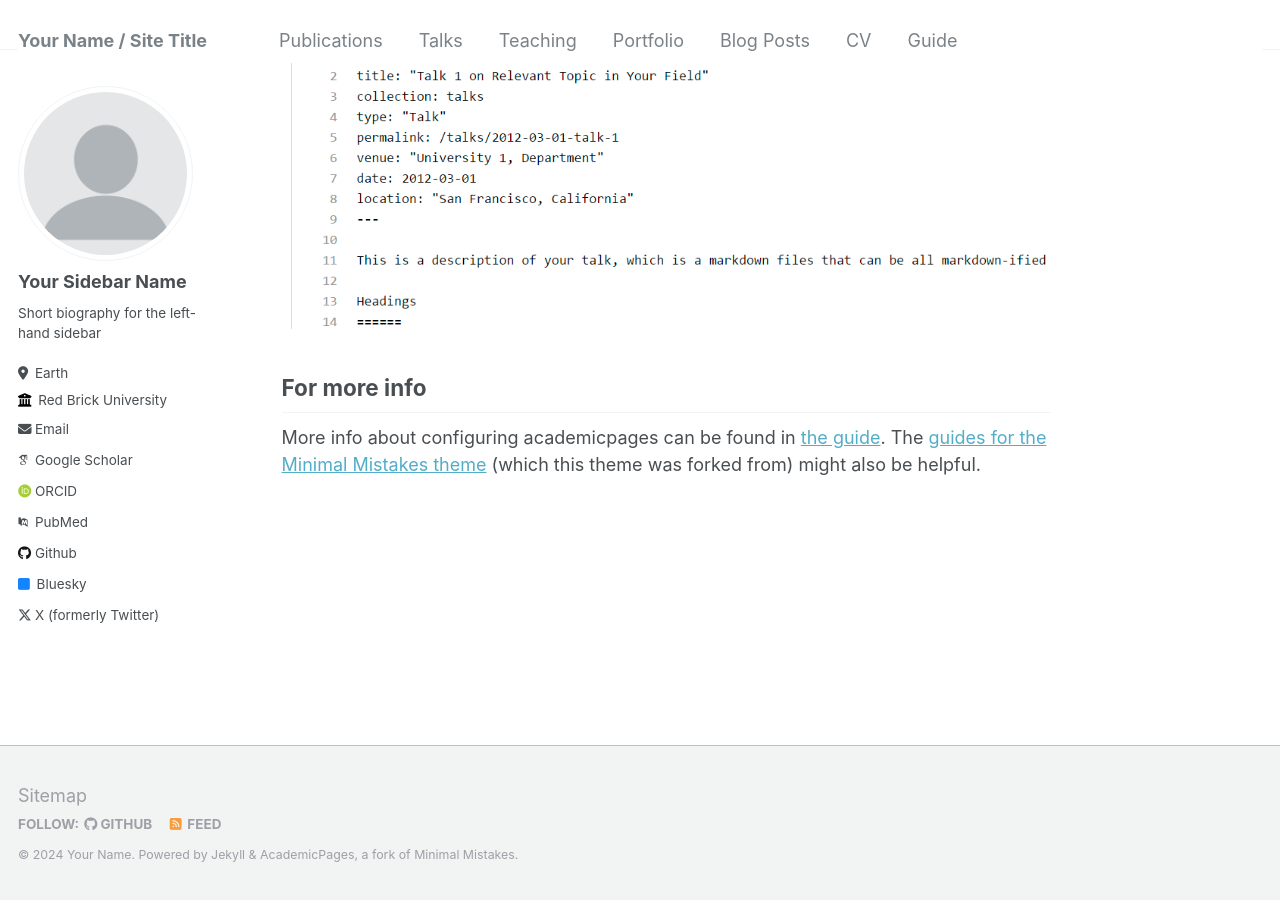
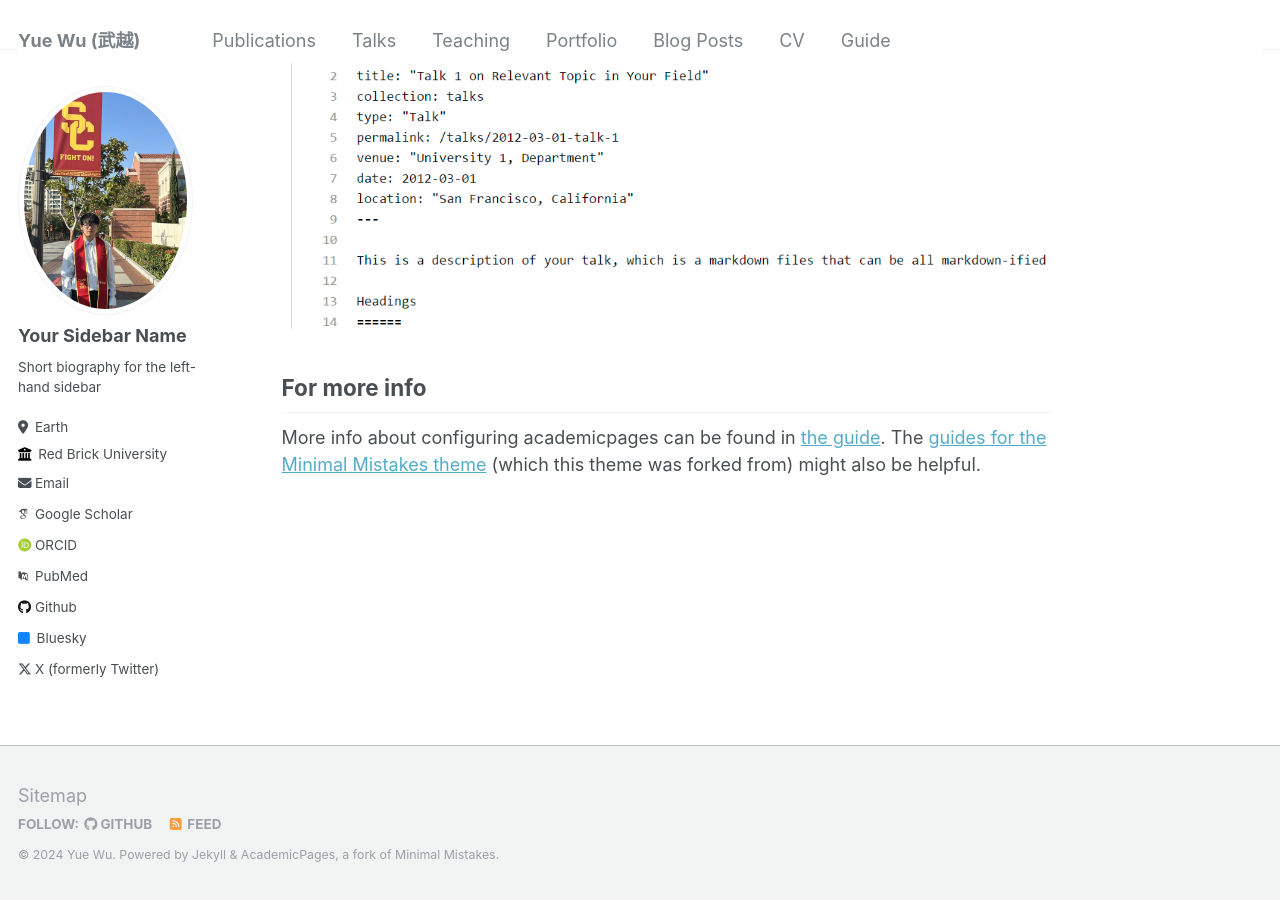
Before and after one commit to TyrionWuYue/TyrionWuYue.github.io, a Jekyll site: the page built from _pages/about.md, in a window 1280 px wide and 900 px high, scrolled down 2640 px. Built offline with Jekyll 4.4.1, drawn with Linux system fonts in a browser that asks for light colours; some web fonts are replaced.

Commit message:
change profile

```diff
--- a/_config.yml
+++ b/_config.yml
@@ -8,9 +8,9 @@
 
 # Basic Site Settings
 locale                   : "en-US"
-title                    : "Your Name / Site Title"
+title                    : "Yue Wu (武越)"
 title_separator          : "-"
-name                     : &name "Your Name"
+name                     : &name "Yue Wu"
 description              : &description "personal description"
 url                      : https://academicpages.github.io # the base hostname & protocol for your site e.g. "https://mmistakes.github.io"
 baseurl                  : "" # the subpath of your site, e.g. "/blog"
@@ -21,7 +21,7 @@ repository               : "academicpages/academicpages.github.io"
 #               Additional customization can be done by editing /_includes/author-profile.html
 author:
   # Biographic information
-  avatar           : "profile.png"
+  avatar           : "profile.jpg"
   name             : "Your Sidebar Name"
   pronouns         : # example: "she/her"
   bio              : "Short biography for the left-hand sidebar"
```
Also changed, not shown: images/profile.jpg (added).
